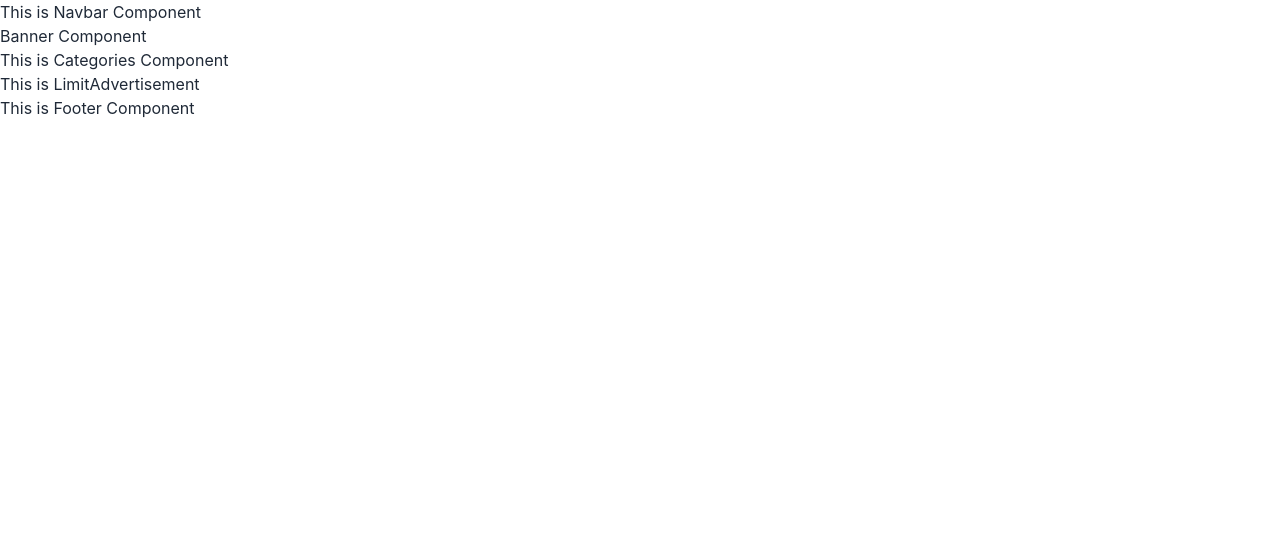
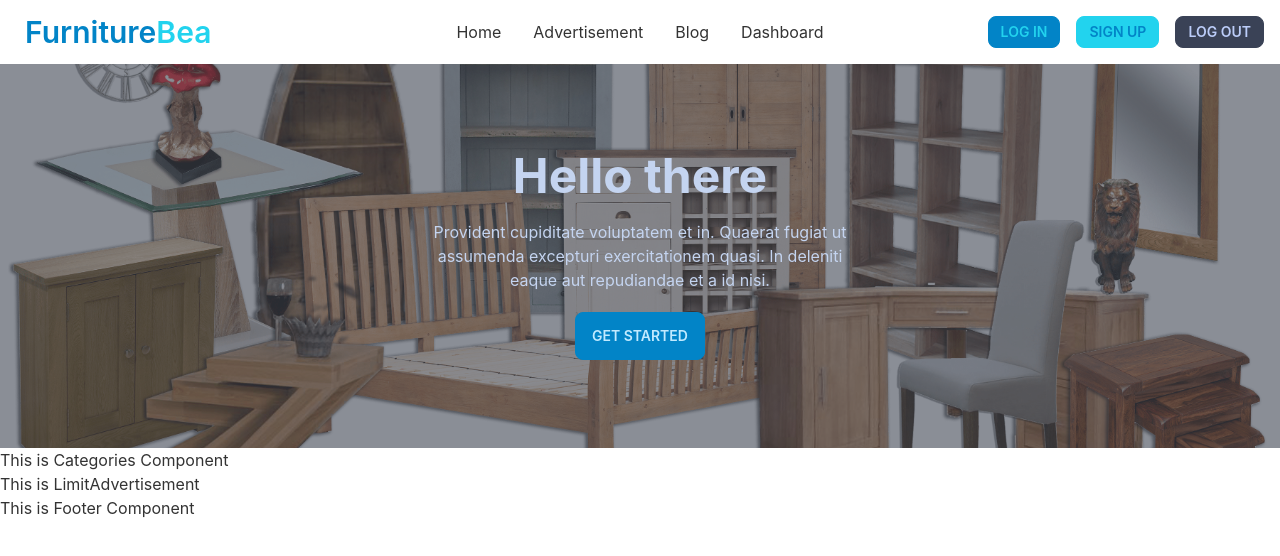
Before and after one commit to Sayedfarabi/furnitureBea-client, a React (Create React App) app: page / in a window 1280 px wide. Shown: the top 556 px of the page. Built offline with nearby package versions, Linux system fonts and the light colour scheme.

Commit message:
navbar done

```diff
--- /dev/null
+++ b/src/Components/Button/Button.jsx
@@ -0,0 +1,14 @@
+import React from 'react';
+
+const Button = ({ children }) => {
+    return (
+        <div>
+            <button
+                className="btn btn-primary bg-gradient-to-r from-primary to-secondary text-white">
+                {children}
+            </button>
+        </div>
+    );
+};
+
+export default Button;
--- /dev/null
+++ b/src/Pages/Advertisement/Advertisement.jsx
@@ -0,0 +1,11 @@
+import React from 'react';
+
+const Advertisement = () => {
+    return (
+        <div>
+            <h1 className="text-2xl">This is Advertisement Page</h1>
+        </div>
+    );
+};
+
+export default Advertisement;
--- /dev/null
+++ b/src/Pages/ErrorPage/ErrorPage.jsx
@@ -0,0 +1,11 @@
+import React from 'react';
+
+const ErrorPage = () => {
+    return (
+        <div>
+            <h1>This is Error Page 404</h1>
+        </div>
+    );
+};
+
+export default ErrorPage;
--- a/src/Pages/Home/Banner/Banner.jsx
+++ b/src/Pages/Home/Banner/Banner.jsx
@@ -1,9 +1,21 @@
 import React from 'react';
+import bannerImg from "../../../Assets/banner.png";
+
 
 const Banner = () => {
     return (
         <div>
-            <h1>Banner Component</h1>
+            <div className="hero h-96" style={{ backgroundImage: `url(${bannerImg})` }}>
+                <div className="hero-overlay bg-opacity-60"></div>
+                <div className="hero-content text-center text-neutral-content">
+                    <div className="max-w-md">
+                        <h1 className="mb-5 text-5xl font-bold">Hello there</h1>
+                        <p className="mb-5">Provident cupiditate voluptatem et in. Quaerat fugiat ut assumenda excepturi exercitationem quasi. In deleniti eaque aut repudiandae et a id nisi.</p>
+                        <button className="btn btn-primary">Get Started</button>
+                    </div>
+                </div>
+            </div>
+
         </div>
     );
 };
--- a/src/Pages/Shared/Navbar/Navbar.jsx
+++ b/src/Pages/Shared/Navbar/Navbar.jsx
@@ -1,9 +1,42 @@
 import React from 'react';
+import { Link } from 'react-router-dom';
 
 const Navbar = () => {
     return (
-        <div>
-            <h1>This is Navbar Component</h1>
+        <div className="navbar bg-base-100">
+            <div className="navbar-start">
+                <div className="dropdown">
+                    <label tabIndex={0} className="btn btn-ghost lg:hidden">
+                        <svg xmlns="http://www.w3.org/2000/svg" className="h-5 w-5" fill="none" viewBox="0 0 24 24" stroke="currentColor"><path strokeLinecap="round" strokeLinejoin="round" strokeWidth="2" d="M4 6h16M4 12h8m-8 6h16" /></svg>
+                    </label>
+                    <ul tabIndex={0} className="menu menu-compact dropdown-content mt-3 p-2 shadow bg-base-100 rounded-box w-52">
+                        <li><Link to={"/home"}>Home</Link></li>
+                        <li><Link to={"/advertisement"}>Advertisement</Link></li>
+                        <li><Link to={"/blog"}>Blog</Link></li>
+                        <li><Link to={"/dashboard"}>Dashboard</Link></li>
+                    </ul>
+                </div>
+                <Link to={""} className="btn btn-ghost normal-case text-3xl text-primary">Furniture<span className='text-secondary'>Bea</span></Link>
+            </div>
+            <div className="navbar-center hidden lg:flex">
+                <ul className="menu menu-horizontal p-0">
+                    <li><Link to={"/home"}>Home</Link></li>
+                    <li><Link to={"/advertisement"}>Advertisement</Link></li>
+                    <li><Link to={"/blog"}>Blog</Link></li>
+                    <li><Link to={"/dashboard"}>Dashboard</Link></li>
+                </ul>
+            </div>
+            <div className="navbar-end">
+                <Link to={"/login"}>
+                    <button className='btn btn-sm btn-primary text-secondary mx-2'>Log in</button>
+                </Link>
+                <Link to={"/signup"}>
+                    <button className='btn btn-sm btn-secondary text-primary mx-2'>Sign up</button>
+                </Link>
+                <Link to={""}>
+                    <button className='btn btn-sm btn-accent mx-2'>Log out</button>
+                </Link>
+            </div>
         </div>
     );
 };
--- a/src/Routes/Routes/Routes.js
+++ b/src/Routes/Routes/Routes.js
@@ -1,8 +1,10 @@
 import { createBrowserRouter } from "react-router-dom";
 import DashboardLayout from "../../Layout/DashboardLayout/DashboardLayout";
 import Root from "../../Layout/Root/Root";
+import Advertisement from "../../Pages/Advertisement/Advertisement";
 import Blog from "../../Pages/Blog/Blog";
 import MyOrders from "../../Pages/Dashboard/MyOrders/MyOrders";
+import ErrorPage from "../../Pages/ErrorPage/ErrorPage";
 import Home from "../../Pages/Home/Home/Home";
 import Login from "../../Pages/Login/Login";
 import SignUp from "../../Pages/SignUp/SignUp";
@@ -12,6 +14,7 @@ const router = createBrowserRouter([
     {
         path: "/",
         element: <Root></Root>,
+        errorElement: <ErrorPage></ErrorPage>,
         children: [
             {
                 path: "/",
@@ -20,6 +23,10 @@ const router = createBrowserRouter([
             {
                 path: "/home",
                 element: <Home></Home>
+            },
+            {
+                path: "/advertisement",
+                element: <Advertisement></Advertisement>
             },
             {
                 path: "/blog",
@@ -38,6 +45,7 @@ const router = createBrowserRouter([
     {
         path: "/dashboard",
         element: <DashboardLayout></DashboardLayout>,
+        errorElement: <ErrorPage></ErrorPage>,
         children: [
             {
                 path: "/dashboard",
--- a/tailwind.config.js
+++ b/tailwind.config.js
@@ -3,6 +3,19 @@ module.exports = {
   content: [
     "./src/**/*.{js,jsx,ts,tsx}",
   ],
+  daisyui: {
+    themes: [
+      {
+        furnitureBea: {
+          primary: '#0284c7',
+          secondary: '#22d3ee',
+          accent: "#3A4256",
+          neutral: "#3D4451",
+          "base-100": "#FFFFFF",
+        }
+      }
+    ]
+  },
   theme: {
     extend: {},
   },
```
Also changed, not shown: src/Assets/banner.png (added), 1 other file (tests, documents, lock files or other folders).
